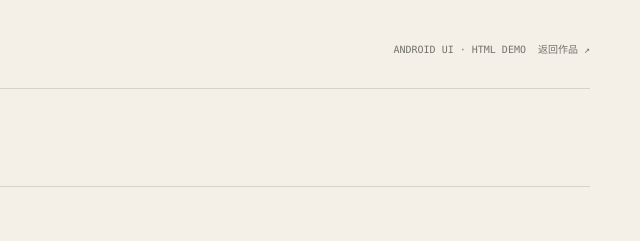
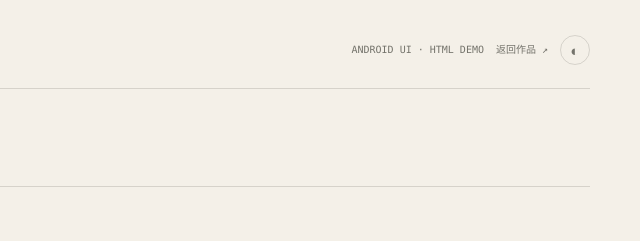
Before and after one commit to Junmst/junmst.github.io, a plain HTML site: page earloop.html in a window 1280 px wide. Shown: the top 241 px of the page, 640-1280 px from the left. Drawn offline with Linux system fonts and the light colour scheme.

Commit message:
Sync navigation theme and demo pages

```diff
--- a/earloop.html
+++ b/earloop.html
@@ -6,7 +6,7 @@
 </head>
 <body class="demo-page">
   <div class="demo-shell">
-    <header class="demo-topbar"><a class="demo-product" href="works.html"><span class="demo-product-mark">耳</span><span>EarLoop / 耳返录音</span></a><div class="demo-top-actions"><span>ANDROID UI · HTML DEMO</span><a class="demo-back" href="works.html">返回作品 ↗</a></div></header>
+    <header class="demo-topbar"><a class="demo-product" href="works.html"><span class="demo-product-mark">耳</span><span>EarLoop / 耳返录音</span></a><div class="demo-top-actions"><span>ANDROID UI · HTML DEMO</span><a class="demo-back" href="works.html">返回作品 ↗</a><button class="theme-toggle demo-theme-toggle" type="button" data-theme-toggle aria-label="切换深浅色">◐</button></div></header>
     <main class="earloop-screen" id="earloop-app">
       <div class="earloop-tabs" role="tablist" aria-label="EarLoop 页面"><button class="earloop-app-tab active" data-ear-tab="recordings">录音</button><button class="earloop-app-tab" data-ear-tab="listen">监听</button><button class="earloop-app-tab" data-ear-tab="tune">调音</button><button class="earloop-app-tab" data-ear-tab="device">设备</button></div>
       <section class="earloop-app-panel" data-ear-panel="recordings">
@@ -21,5 +21,6 @@
     <footer class="demo-footer"><span>EarLoop · 基于 Android Compose 结构制作的 HTML Demo</span><span><a href="https://gitee.com/junmarvel/ear-loop/releases/tag/v1.1.0" target="_blank" rel="noreferrer">下载最新版 ↗</a>　<a href="https://gitee.com/junmarvel/ear-loop" target="_blank" rel="noreferrer">源码 / Gitee ↗</a></span></footer>
   </div>
   <script src="demo.js" defer></script>
+  <script src="app.js" defer></script>
 </body>
 </html>
```
